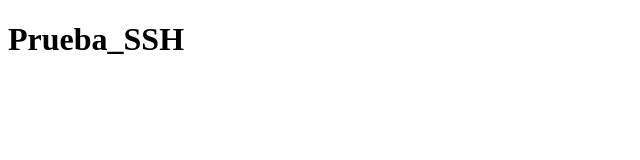
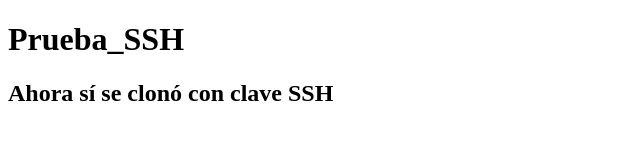
Before and after one commit to Ragnarwof94/Prueba_SSH, a plain HTML site: page index.html in a window 1280 px wide. Shown: the whole page, without its empty margins (0-640 px from the left). Drawn offline with Linux system fonts and the light colour scheme.

Commit message:
Se clonó nuevamente repositorio con clave SSH

```diff
--- a/index.html
+++ b/index.html
@@ -7,5 +7,6 @@
   </head>
   <body>
     <h1>Prueba_SSH</h1>
+    <h2>Ahora sí se clonó con clave SSH</h2>
   </body>
 </html>
```
